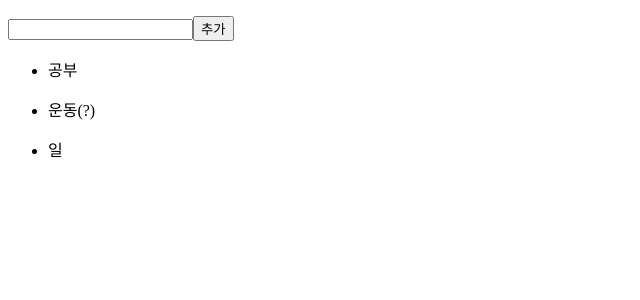
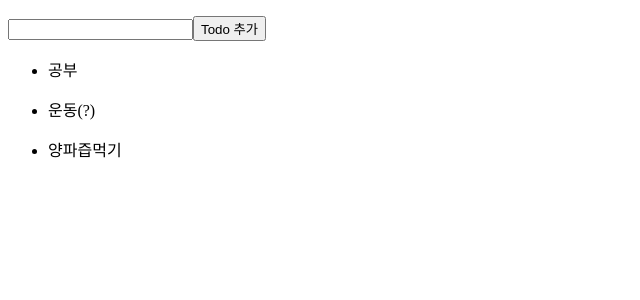
Before and after one commit to pss89513/ReactStudy, a React (Create React App) app: page / in a window 1280 px wide. Shown: the top 300 px of the page, without its empty margins (0-640 px from the left). Built offline with nearby package versions, Linux system fonts and the light colour scheme; the HTML template or start-up script is replaced by a standard one.

Commit message:
todo 등록 후 input value 초기화

```diff
--- a/src/App.js
+++ b/src/App.js
@@ -1,5 +1,4 @@
 import React, { Component } from 'react';
-import logo from './logo.svg';
 import TodoList from './components/TodoList';
 class App extends Component {
   render() {
--- a/src/components/Todo.js
+++ b/src/components/Todo.js
@@ -7,7 +7,6 @@ class Todo extends Component {
         this.state = {
             isDone : false
         }
-        console.log(props);
     }
 
     handleClick(){
--- a/src/components/TodoCreate.js
+++ b/src/components/TodoCreate.js
@@ -14,13 +14,16 @@ class TodoCreate extends Component {
     }
     onCreate() {
         this.props.onCreate({todo:this.state.todo});
+        this.setState({
+            todo:''
+        });
     }
     render() {
         return (
             <div>
                 <p>
                     <input type="text" name="newTodo" value={this.state.todo} onChange={this.handleChange}/>
-                    <button type="button" onClick={this.onCreate}>추가</button>
+                    <button type="button" onClick={this.onCreate}>Todo 추가</button>
                 </p>
             </div>
         );
--- a/src/components/TodoList.js
+++ b/src/components/TodoList.js
@@ -9,7 +9,7 @@ class TodoList extends Component {
             todoList:[
                 {todo:"공부"},
                 {todo:"운동(?)"},
-                {todo:"일"}
+                {todo:"양파즙먹기"}
             ]
         }
         this.handleCreate = this.handleCreate.bind(this);
@@ -25,7 +25,6 @@ class TodoList extends Component {
     render () {
         const mapToComponents = (data) => {
             return data.map((ele, idx) => {
-                console.log(ele);
                 return(<Todo todo={ele.todo} key={idx} idx={idx}/>)
             });
         }
```
